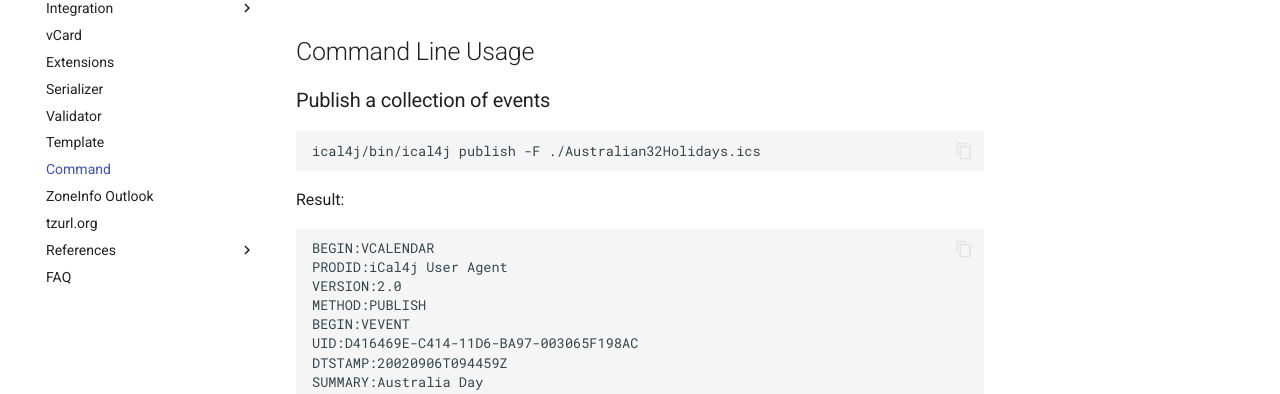
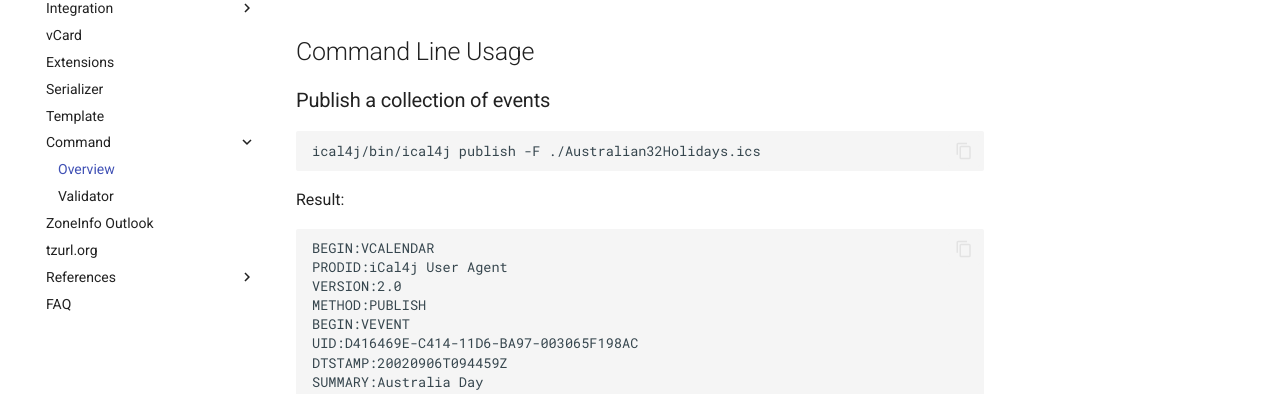
Before and after one commit to ical4j/ical4j-user-guide, an MkDocs documentation site: the page built from docs/command/index.md, in a window 1280 px wide. Shown: the part 211-605 px from the top of the page. Built offline with MkDocs 1.6.1 and Material for MkDocs 9.7.7, drawn with Linux system fonts in a browser that asks for light colours; comment, search, counter and statistics services are not loaded; some of the changed lines change nothing that is shown.

Commit message:
Refactor command usage

```diff
--- a/mkdocs.yml
+++ b/mkdocs.yml
@@ -64,9 +64,10 @@ nav:
   - vCard: vcard.md
   - Extensions: extensions.md
   - Serializer: serializer.md
-  - Validator: validator.md
   - Template: template.md
-  - Command: command.md
+  - Command:
+    - Overview: command/index.md
+    - Validator: command/validator.md
   - ZoneInfo Outlook: zoneinfo-outlook.md
   - tzurl.org: tzurl.md
   - References:
```
Also changed, not shown: docs/command/index.md (renamed from docs/command.md), docs/command/validator.md (renamed from docs/validator.md).
